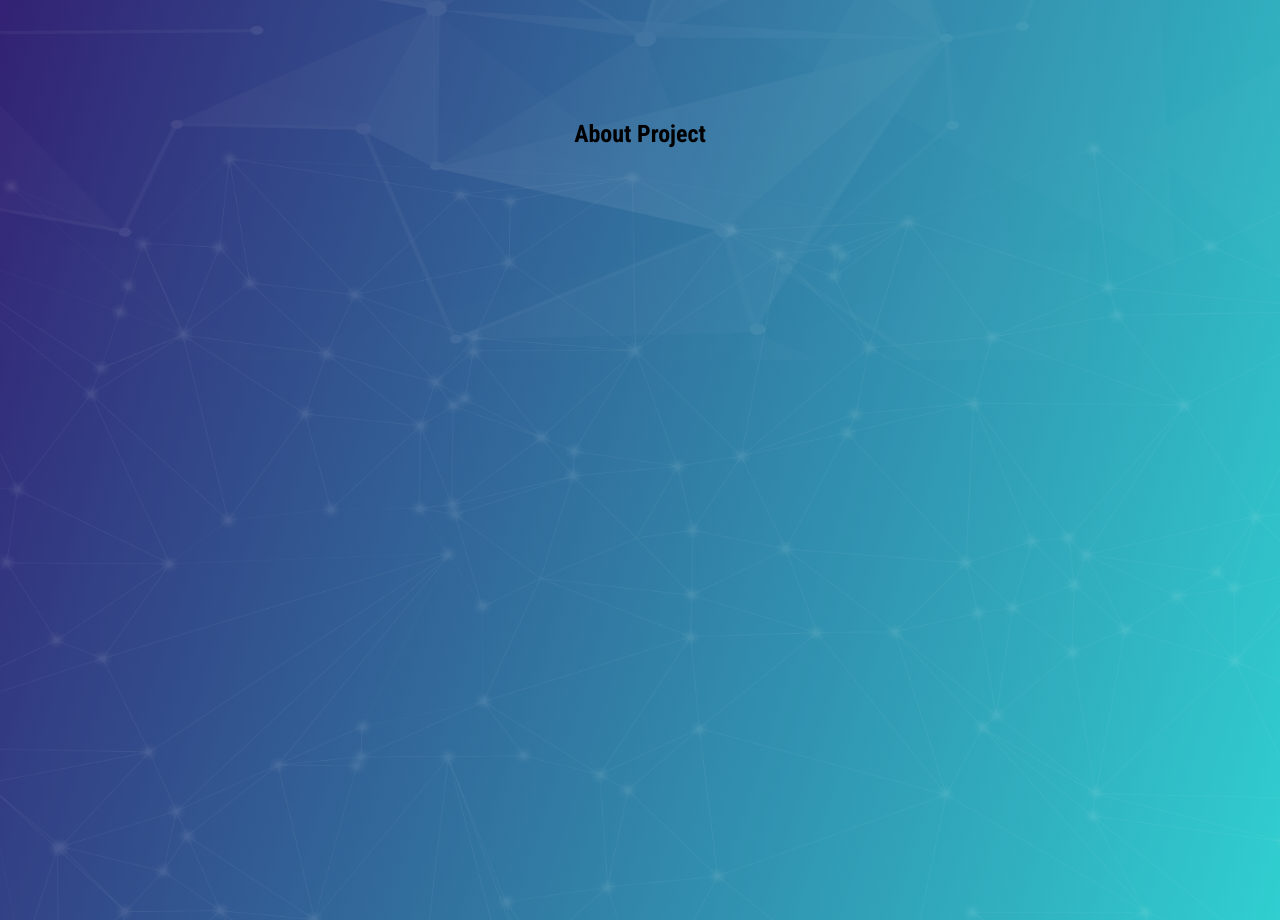
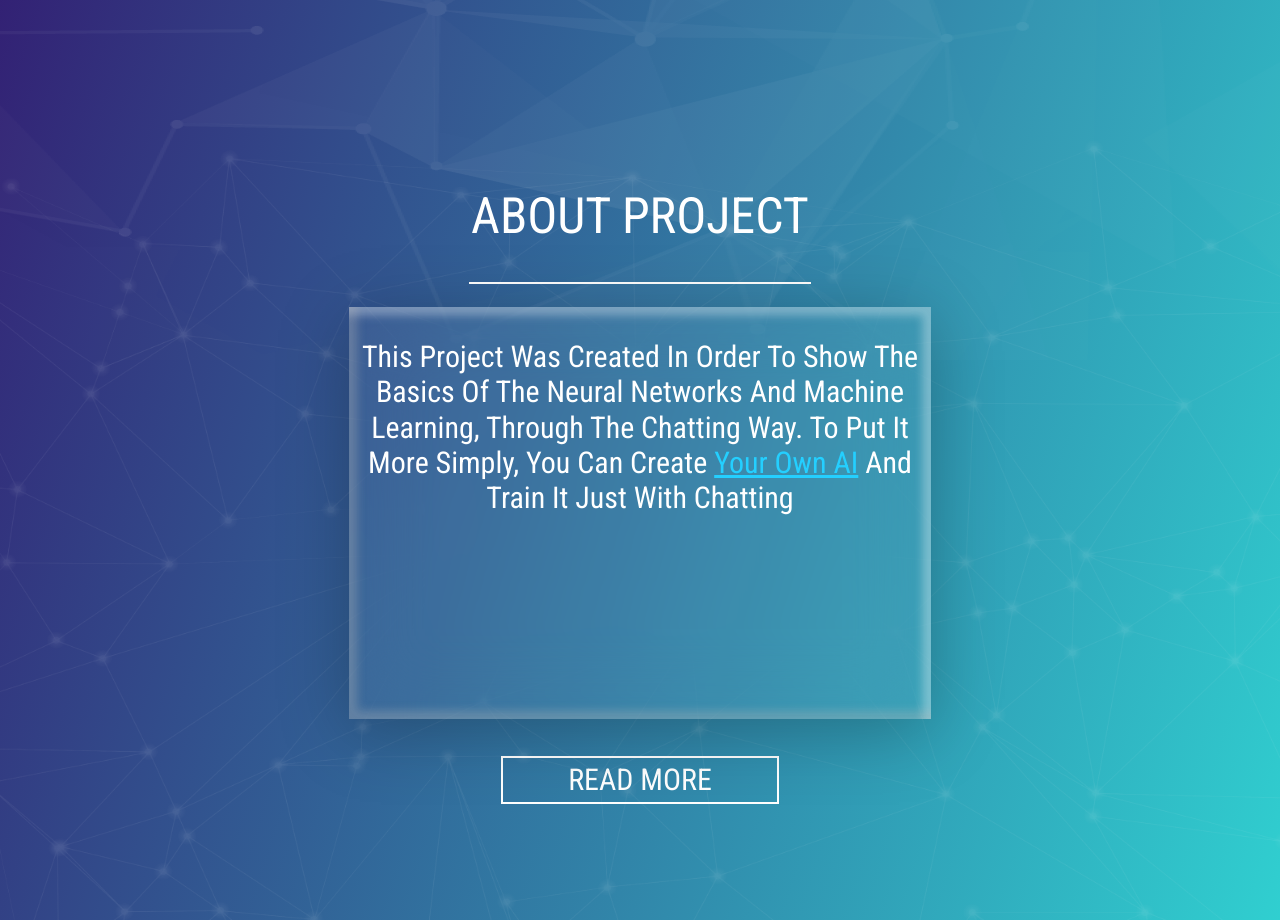
Before and after one commit to k1ngsterr1/AI-NETWORK, a React (Create React App) app: page / in a window 1280 px wide. Shown: the part 720-1640 px from the top of the page. Built offline with nearby package versions, Linux system fonts and the light colour scheme.

Commit message:
alpha 0.8

```diff
--- a/src/components/AboutUs.js
+++ b/src/components/AboutUs.js
@@ -1,9 +1,21 @@
 import React from "react";
+import "../styles/about_styles/about-styles.css";
 
 const AboutUs = () => {
   return (
     <div className="second-screen">
       <h2 className="about-project-header">About Project</h2>
+      <figure className="separator"></figure>
+      <div className="glass-div">
+        <p className="about-us-paragraph">
+          This Project Was Created In Order To Show the basics of the neural
+          networks and machine learning, through the chatting way. To put it
+          more simply, you can create{" "}
+          <span className="blue-txt">your own AI</span> and train it just with
+          chatting
+        </p>
+      </div>
+      <button className="read-more">READ MORE</button>
     </div>
   );
 };
--- a/src/styles/about_styles/about-styles.css
+++ b/src/styles/about_styles/about-styles.css
@@ -12,5 +12,73 @@
   margin: auto;
   margin-top: 100;
   display: flex;
+  flex-direction: column;
+  align-items: center;
+}
+
+.about-project-header {
+  font-family: "Roboto Condensed";
+  font-style: normal;
+  font-weight: 500;
+  -webkit-user-select: none;
+     -moz-user-select: none;
+      -ms-user-select: none;
+          user-select: none;
+  font-size: 50px;
+  line-height: 59px;
+  color: #ffffff;
+  margin-top: clamp(50px, 5.2083333333vw, 300px);
+  text-transform: uppercase;
+}
+
+.separator {
+  width: clamp(200px, 26.7708333333vw, 600px);
+  height: 2px;
+}
+
+.glass-div {
+  width: clamp(300px, 45.5208333333vw, 974px);
+  height: 412px;
+  background: rgba(217, 217, 217, 0.06);
+  box-shadow: 0px 12px 65px rgba(0, 0, 0, 0.25), inset 8.57333px -8.57333px 8.57333px rgba(182, 182, 182, 0.32), inset -8.57333px 8.57333px 8.57333px rgba(255, 255, 255, 0.32);
+  -webkit-backdrop-filter: blur(37.7227px);
+          backdrop-filter: blur(37.7227px);
+  margin-top: clamp(14px, 1.7708333333vw, 54px);
+  display: flex;
   justify-content: center;
+}
+
+.about-us-paragraph {
+  font-family: "Roboto Condensed";
+  font-style: normal;
+  font-weight: 400;
+  margin-top: clamp(26px, 2.5vw, 66px);
+  width: clamp(622px, 38.9583333333vw, 874px);
+  font-size: clamp(20px, 2.34375vw, 65px);
+  line-height: clamp(33px, 2.7604166667vw, 73px);
+  text-align: center;
+  color: #ffffff;
+  text-transform: capitalize;
+}
+
+.blue-txt {
+  color: #24CFFF;
+  text-decoration: underline;
+  transition: 0.2s all;
+}
+.blue-txt:hover {
+  color: #008bfd;
+}
+
+.read-more {
+  width: clamp(202px, 21.7708333333vw, 505px);
+  height: clamp(40px, 3.8020833333vw, 80px);
+  background-color: transparent;
+  margin-top: clamp(35px, 2.8645833333vw, 75px);
+  font-family: "Roboto Condensed";
+  font-style: normal;
+  font-weight: 400;
+  border: 2px solid white;
+  color: #ffffff;
+  font-size: clamp(25px, 2.34375vw, 65px);
 }/*# sourceMappingURL=about-styles.css.map */
--- a/src/styles/about_styles/about-styles.sass
+++ b/src/styles/about_styles/about-styles.sass
@@ -1,3 +1,9 @@
+$text: #ffffff
+$mainBlue: #00cffd
+$btnHover: #008bfd
+$blueForText: #24CFFF
+$userHover: #7ce0ff
+
 .secondAppBody
     background-image: url(/src/images/BG-NET.png)
     background-size: cover
@@ -11,4 +17,61 @@
     margin: auto
     margin-top: 100
     display: flex
+    flex-direction: column
+    align-items: center
+
+.about-project-header
+    font-family: 'Roboto Condensed'
+    font-style: normal
+    font-weight: 500
+    user-select: none
+    font-size: 50px
+    line-height: 59px
+    color: $text
+    margin-top: clamp(50px,5.208333333333333vw,300px)
+    text-transform: uppercase
+
+.separator
+    width: clamp(200px,26.770833333333332vw, 600px)
+    height: 2px
+
+.glass-div
+    width: clamp(300px,45.520833333333336vw, 974px)
+    height: 412px
+    background: rgba(217, 217, 217, 0.06)
+    box-shadow: 0px 12px 65px rgba(0, 0, 0, 0.25), inset 8.57333px -8.57333px 8.57333px rgba(182, 182, 182, 0.32), inset -8.57333px 8.57333px 8.57333px rgba(255, 255, 255, 0.32)
+    backdrop-filter: blur(37.7227px)
+    margin-top: clamp(14px,1.7708333333333333vw, 54px)
+    display: flex
     justify-content: center
+
+.about-us-paragraph
+    font-family: 'Roboto Condensed'
+    font-style: normal
+    font-weight: 400
+    margin-top: clamp(26px,2.5vw, 66px)
+    width: clamp(622px,38.958333333333336vw,874px)
+    font-size: clamp(20px,2.34375vw, 65px)
+    line-height: clamp(33px,2.7604166666666665vw,73px)
+    text-align: center
+    color: $text
+    text-transform: capitalize
+
+.blue-txt
+    color: $blueForText
+    text-decoration: underline
+    transition: 0.2s all
+    &:hover
+        color: $btnHover
+
+.read-more
+    width: clamp(202px,21.770833333333332vw,505px)
+    height: clamp(40px,3.8020833333333335vw, 80px)
+    background-color: transparent
+    margin-top: clamp(35px,2.8645833333333335vw, 75px)
+    font-family: 'Roboto Condensed'
+    font-style: normal
+    font-weight: 400
+    border: 2px solid white
+    color: $text
+    font-size: clamp(25px,2.34375vw,65px)
```
Also changed, not shown: 1 other file (tests, documents, lock files or other folders).
